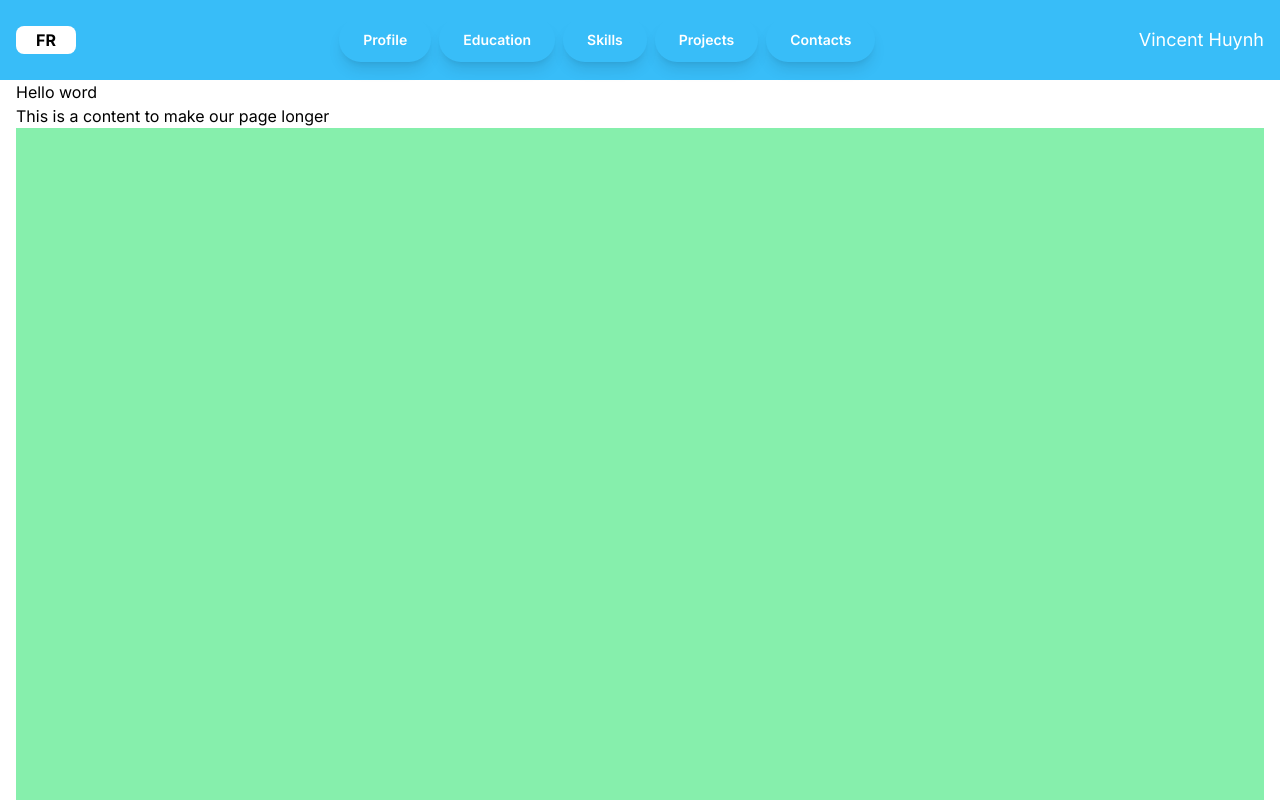
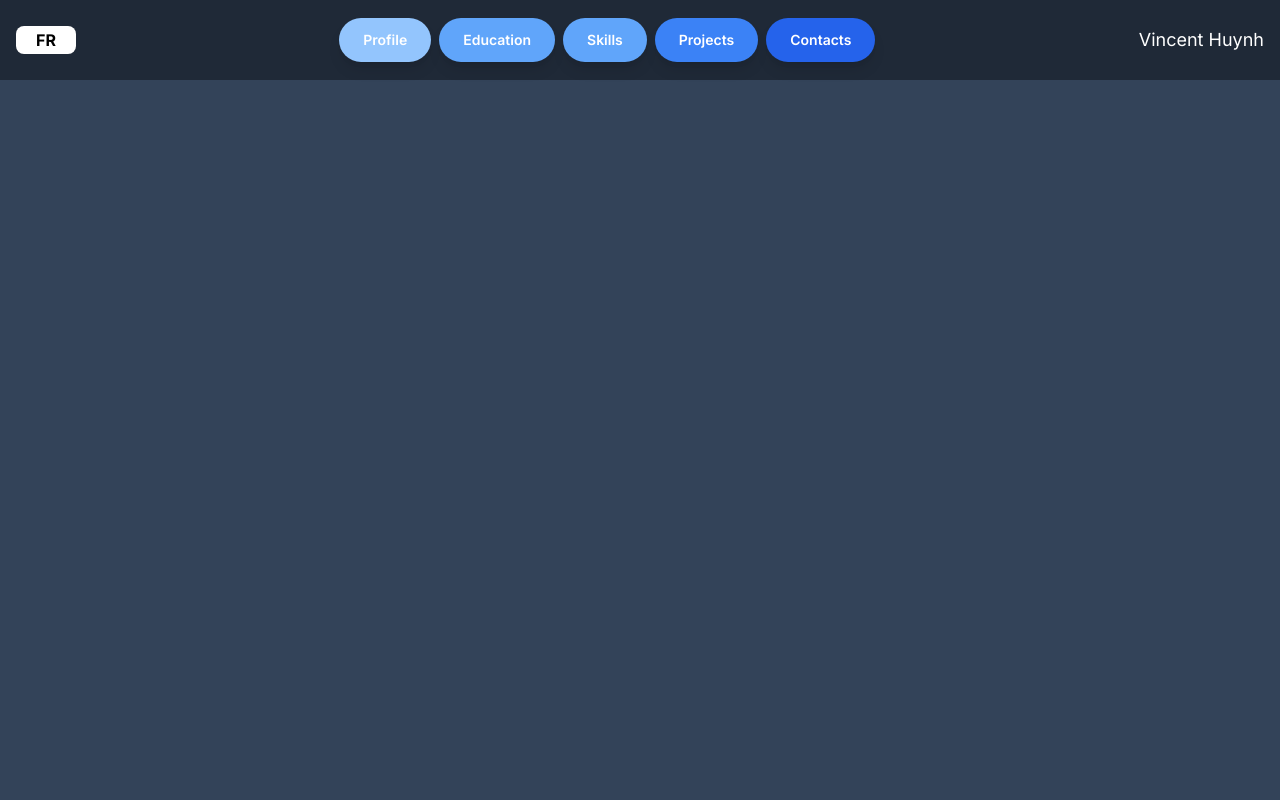
Before and after one commit to VincentHuynh03/PortfolioVincent, a Next.js app: page / in a window 1280 px wide. Shown: the top 800 px of the page. Built offline with nearby package versions, Linux system fonts and the light colour scheme.

Commit message:
Color palette change

```diff
--- a/app/components/navigation/navbar/index.tsx
+++ b/app/components/navigation/navbar/index.tsx
@@ -5,33 +5,33 @@ import Button from "./button";
 const Navbar = ({ toggle }: { toggle: () => void }) => {
   return (
     <>
-      <div className="w-full h-20 bg-sky-400 top-0">
+      <div className="w-full h-20 bg-gray-800 top-0">
         <div className="container mx-auto px-4 h-full">
           <div className="flex justify-between gap-x-6 items-center h-full">
         <Button></Button>
         <div className="flex-1 flex justify-center">
             <ul className="hidden md:flex gap-x-2 text-white">
-            <li className="hover:underline px-6 py-3 font-semibold text-sm hover:bg-blue-500  rounded-full shadow-lg hover:border-2 border-blue-400 ">
+            <li className="hover:underline px-6 py-3 font-semibold text-sm  bg-blue-300 hover:bg-blue-800  rounded-full shadow-lg hover:border-2 border-blue-400 ">
                 <Link href="/about">
                   <p>Profile</p>
                 </Link>
               </li>
-              <li className="hover:underline px-6 py-3 font-semibold text-sm hover:bg-blue-500  rounded-full shadow-lg hover:border-2 border-blue-400 ">
+              <li className="hover:underline px-6 py-3 font-semibold text-sm  bg-blue-400 hover:bg-blue-500  rounded-full shadow-lg hover:border-2 border-blue-400 ">
               <Link href="/services">
                   <p>Education</p>
                 </Link>
               </li>
-              <li className="hover:underline px-6 py-3 font-semibold text-sm hover:bg-blue-500 rounded-full shadow-lg hover:border-2 border-blue-400 ">
+              <li className="hover:underline px-6 py-3 font-semibold text-sm  bg-blue-400 hover:bg-blue-500 rounded-full shadow-lg hover:border-2 border-blue-400 ">
               <Link href="/contacts">
                   <p>Skills</p>
                 </Link>
               </li>
-              <li className="hover:underline px-6 py-3 font-semibold text-sm hover:bg-blue-500  rounded-full shadow-lg hover:border-2 border-blue-400 ">
+              <li className="hover:underline px-6 py-3 font-semibold text-sm  bg-blue-500 hover:bg-blue-500  rounded-full shadow-lg hover:border-2 border-blue-400 ">
               <Link href="/contacts">
                   <p>Projects</p>
                 </Link>
               </li>
-              <li className="hover:underline px-6 py-3 font-semibold text-sm hover:bg-blue-500  rounded-full shadow-lg hover:border-2 border-blue-400 ">
+              <li className="hover:underline px-6 py-3 font-semibold text-sm  bg-blue-600 hover:bg-blue-500  rounded-full shadow-lg hover:border-2 border-blue-400 ">
               <Link href="/contacts">
                   <p>Contacts</p>
                 </Link>
--- /dev/null
+++ b/app/components/profile/index.tsx
@@ -0,0 +1,12 @@
+import React from "react";
+import Link from "next/link";
+
+
+const Profile = () => {
+    return (
+        <div className="w-full h-20" id="profile">
+
+        </div>
+    );
+  };
+  export default Profile;
--- a/app/globals.css
+++ b/app/globals.css
@@ -2,13 +2,14 @@
 @tailwind components;
 @tailwind utilities;
 
-/* light grey bg
+
 :root {
   --foreground-rgb: 0, 0, 0;
-  --background-start-rgb: 214, 219, 220;
-  --background-end-rgb: 255, 255, 255;
+  --background-start-rgb: 51, 67, 89; /* Updated start color */
+  --background-end-rgb: 51, 67, 89;   /* Updated end color for a solid background */
 }
 
+/*
 
 @media (prefers-color-scheme: dark) {
   :root {
@@ -18,9 +19,14 @@
   }
 }
 */
+#profile{
+  background-color:rgb(51,67,89);
+}
 
 body {
+  background-color: rgb(var(--background-start-rgb));
   color: rgb(var(--foreground-rgb));
+  height: 100vh;
 }
 
 @layer utilities {
--- a/app/page.tsx
+++ b/app/page.tsx
@@ -1,17 +1,21 @@
 import Image from "next/image";
 import Navbar from "./components/navigation/navbar";
+import Profile from "./components/profile";
 
 export default function Home() {
   return (
     <>
-      <div className="container mx-auto px-4">
+        <Profile></Profile>
+                {/*
+
         <h1>Hello word</h1>
         <p>This is a content to make our page longer</p>
         <div className="w-full h-screen bg-green-300"></div>
         <p>
           Lorem Ipsum is simply dummy text ...
         </p>
-      </div>
+        */}
+
     </>
   );
 }
```
